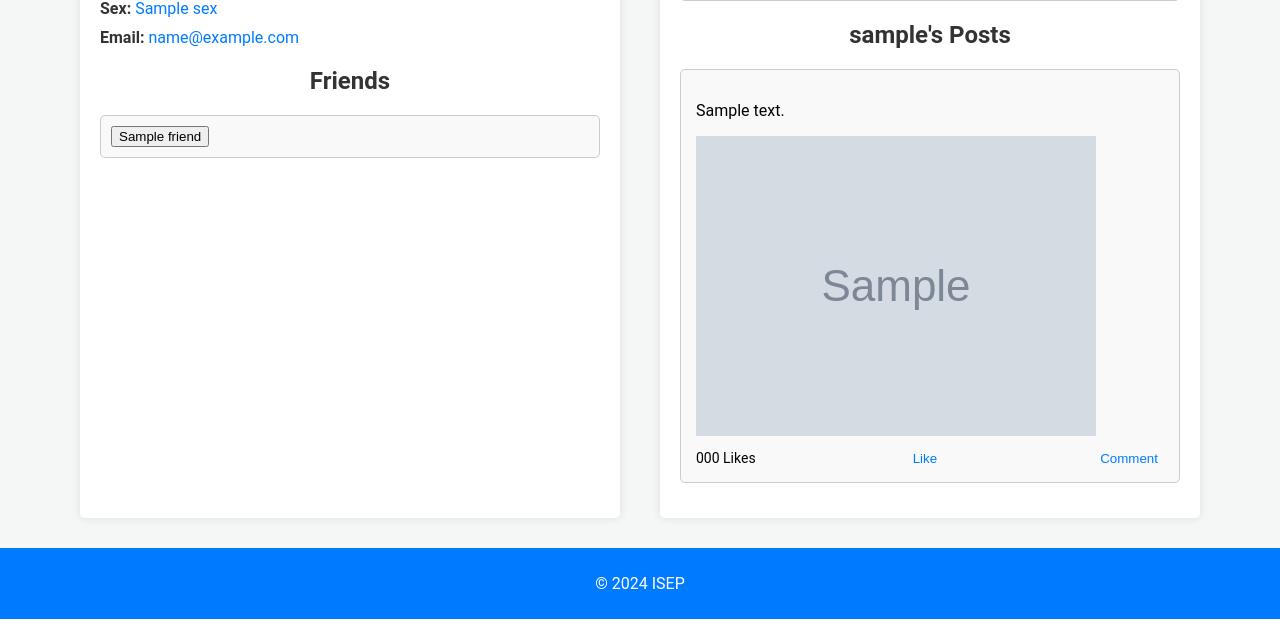
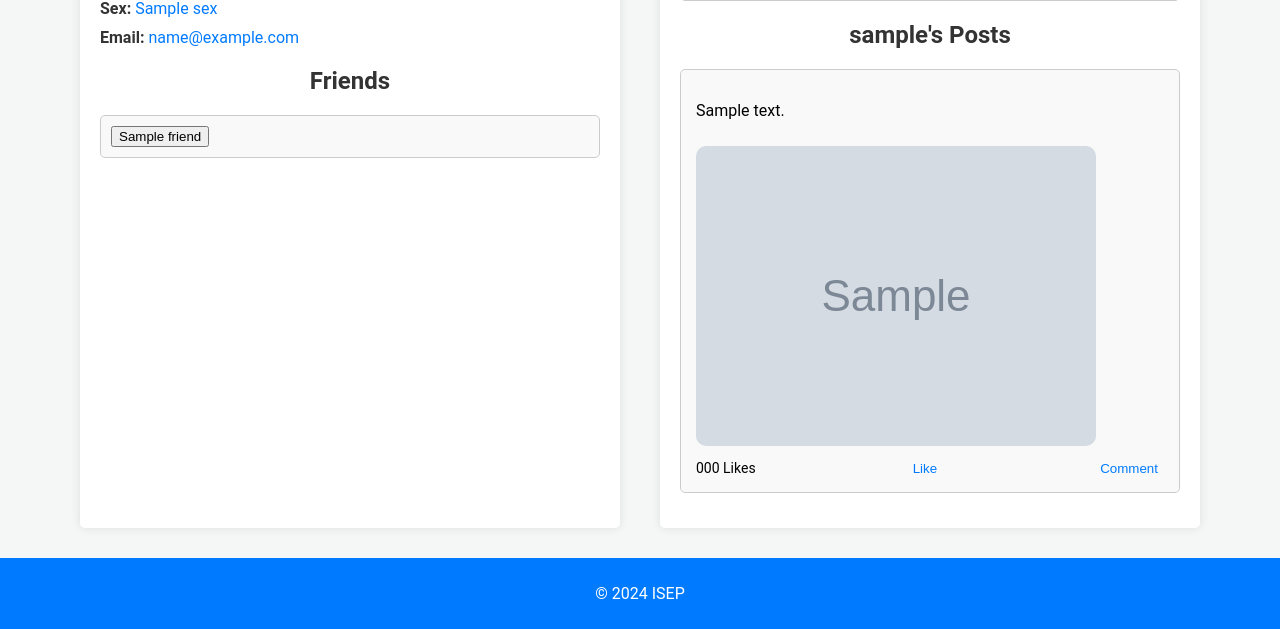
Before and after one commit to RomeoCorrec/ProjetAlgo, a Django app: template app/app/templates/search_profil.html in a window 1280 px wide. Shown: the part 264-893 px from the top of the page. Run offline with Django 5.2, Linux system fonts and the light colour scheme; the template is opened without the code that fills it: most values are stand-ins (such as "Sample title", 1, 10 or a date in 2020); grey boxes marked "Sample" are stand-in pictures.

Commit message:
conflits

```diff
--- a/app/app/templates/search_profil.html
+++ b/app/app/templates/search_profil.html
@@ -158,6 +158,16 @@
             background-color: #007bff;
             color: #fff;
         }
+        .posts .post img {
+            max-width: 100%;
+            max-heigth: 50px;
+            border-radius: 10px;
+            margin-top: 10px;
+        }
+        .user-posts {
+        overflow-y: auto; /* Ajoute une barre de défilement vertical si nécessaire */
+        max-height: 500px; /* Définissez une hauteur maximale pour la section */
+         }
     </style>
 </head>
 <body>
```
Also changed, not shown: app/app/templates/main_page.html (+34 -3 lines), app/FONTAINE.png (deleted), app/app/static/BranchementCO2.jpg (deleted), app/app/static/DORMIR.png (deleted), app/app/static/Image-1024-1024-4855805.jpg (deleted), app/app/static/Image-1024-1024-4855805_3i073lm.jpg (deleted), app/app/static/TABLEAU.png (deleted).
